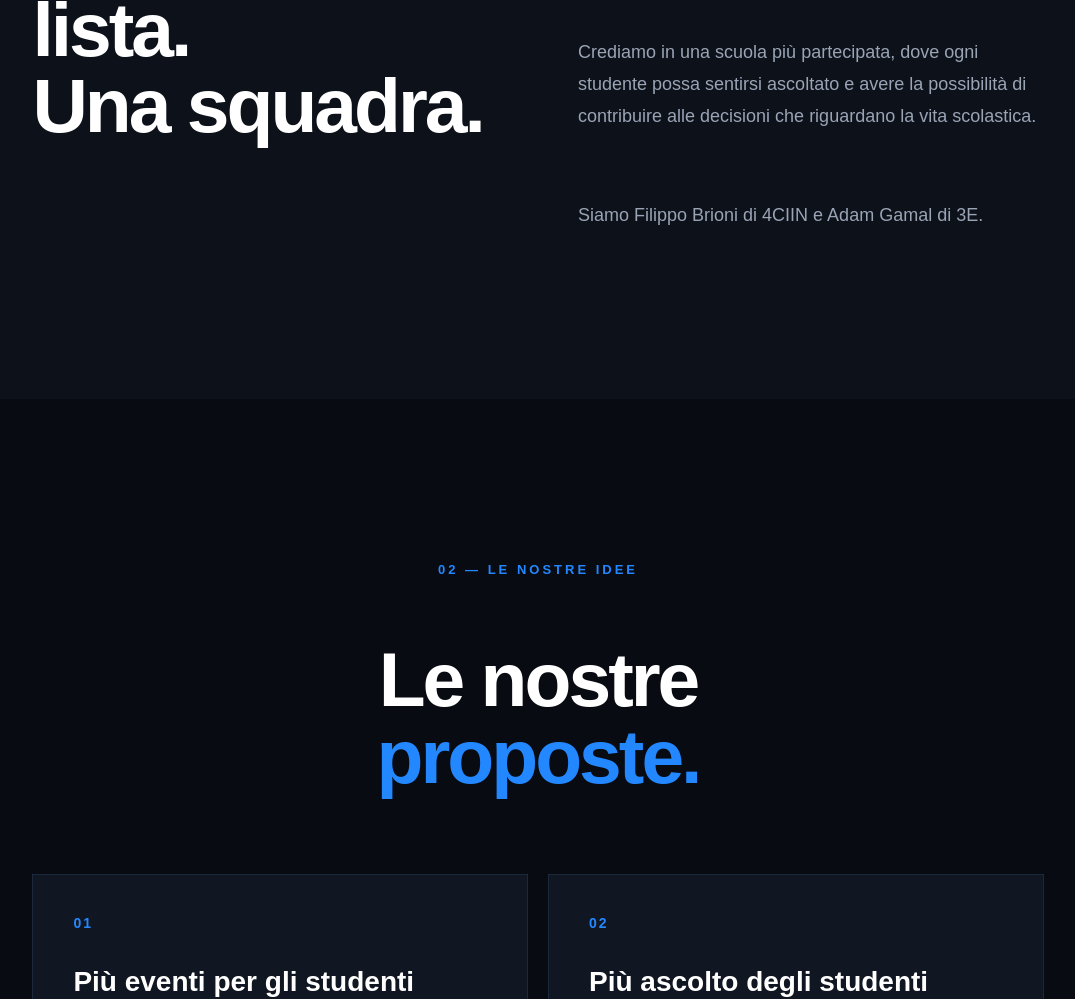
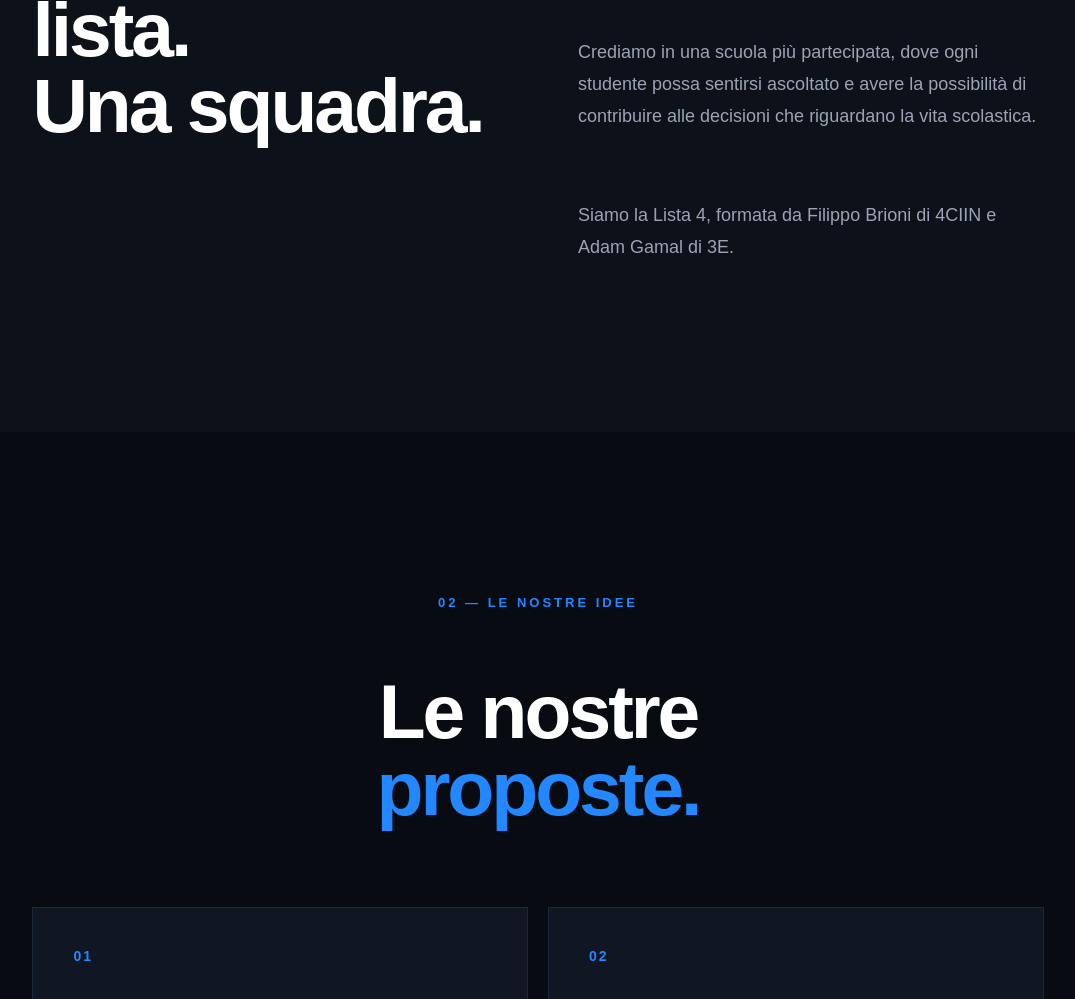
Before and after one commit to brionifilippo2009-cell/Campagna-Elettorale, a plain HTML site: page index.html in a window 1280 px wide. Shown: the part 1394-2393 px from the top of the page, without its empty margins (102-1177 px from the left). Drawn offline with Linux system fonts and the light colour scheme.

Commit message:
Add files via upload

```diff
--- a/index.html
+++ b/index.html
@@ -89,7 +89,8 @@
                 scolastica.
             </p>
 
-            <p>Siamo Filippo Brioni di 4CIIN e
+            <p>Siamo la Lista 4, formata da
+                Filippo Brioni di 4CIIN e
                 Adam Gamal di 3E.
             </p>
 
```
